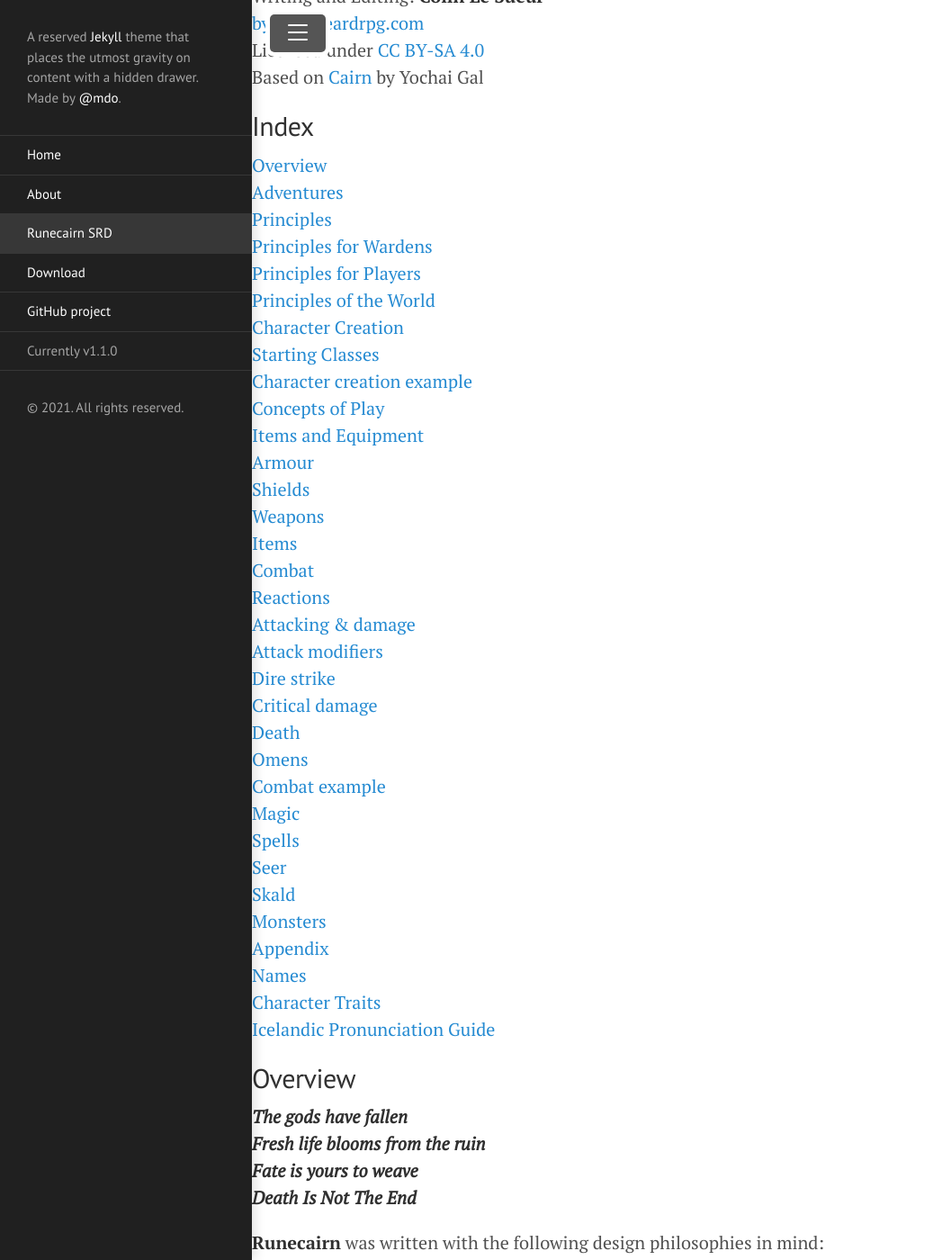
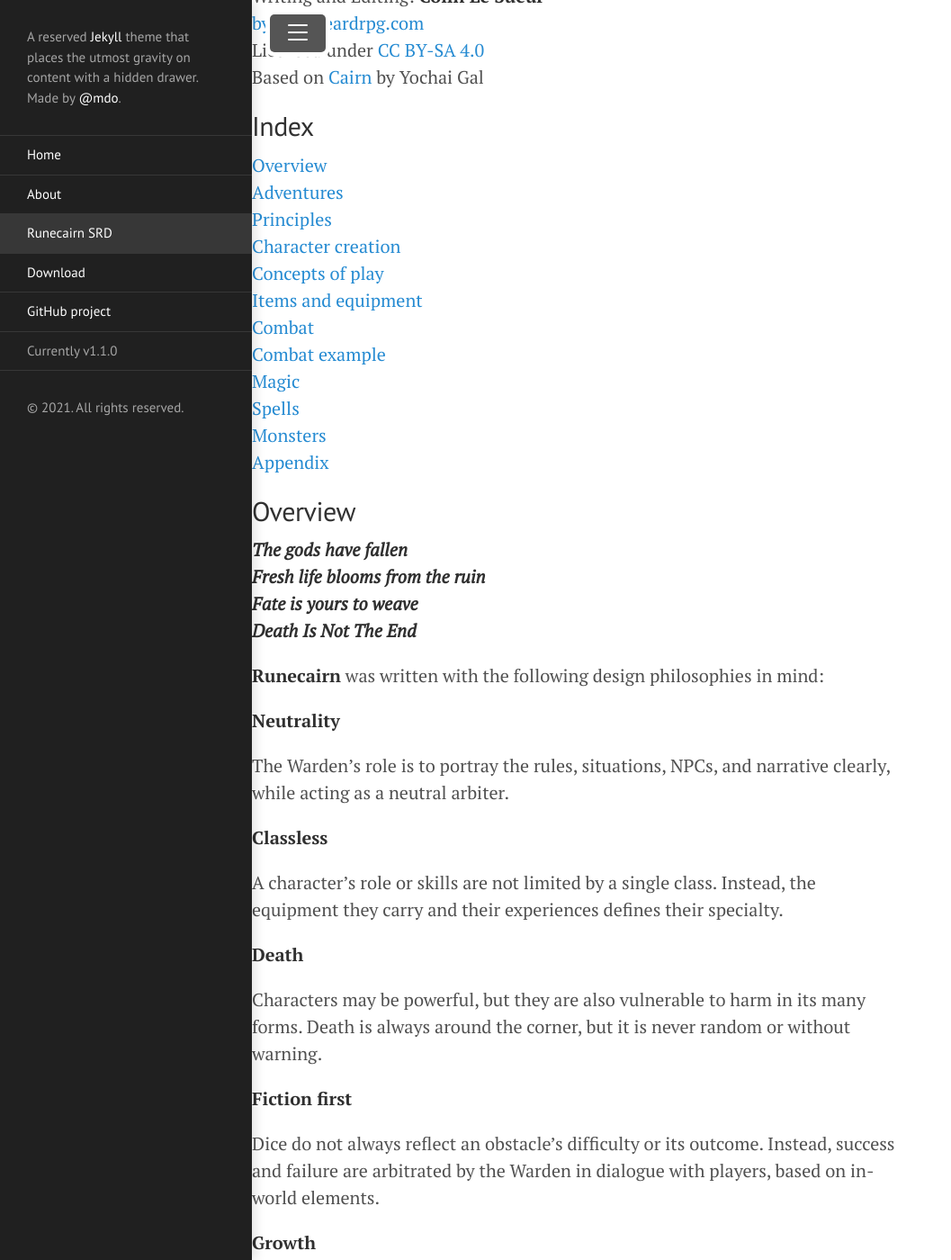
Before and after one commit to byodinsbeardrpg/byodinsbeardrpg.github.io, a Jekyll site: the page built from runecairn.md, in a window 1280 px wide and 1400 px high, scrolled down 288 px. Shown: the whole window at 90% size, without its empty margins (0-1057 px from the left). Built offline with Jekyll 4.4.1, drawn with Linux system fonts in a browser that asks for light colours.

Commit message:
Update runecairn.md

```diff
--- a/runecairn.md
+++ b/runecairn.md
@@ -13,36 +13,15 @@ Based on [Cairn](https://cairnrpg.com/) by Yochai Gal<br>
 [Overview](#overview)<br>
 [Adventures](#adventures)<br>
 [Principles](#principles)<br>
-[Principles for Wardens](#principles-for-wardens)<br>
-[Principles for Players](#principles-for-players)<br>
-[Principles of the World](#principles-of-the-world)<br>
-[Character Creation](#character-creation)<br>
-[Starting Classes](#starting-classes)<br>
-[Character creation example](#character-creation-example)<br>
-[Concepts of Play](#concepts-of-play)<br>
-[Items and Equipment](#items-and-equipment)<br>
-[Armour](#armour)<br>
-[Shields](#shields)<br>
-[Weapons](#weapons)<br>
-[Items](#items)<br>
+[Character creation](#character-creation)<br>
+[Concepts of play](#concepts-of-play)<br>
+[Items and equipment](#items-and-equipment)<br>
 [Combat](#combat)<br>
-[Reactions](#reactions)<br>
-[Attacking & damage](#attacking-&-damage)<br>
-[Attack modifiers](#attack-modifiers)<br>
-[Dire strike](#dire-strike)<br>
-[Critical damage](#critical-damage)<br>
-[Death](#death)<br>
-[Omens](#omens)<br>
 [Combat example](#combat-example)<br>
 [Magic](#magic)<br>
 [Spells](#spells)<br>
-[Seer](#seer)<br>
-[Skald](#skald)<br>
 [Monsters](#monsters)<br>
 [Appendix](#appendix)<br>
-[Names](#names)<br>
-[Character Traits](#character-traits)<br>
-[Icelandic Pronunciation Guide](#icelandic-pronunciation-guide)<br>
 
 ## Overview
 
```
